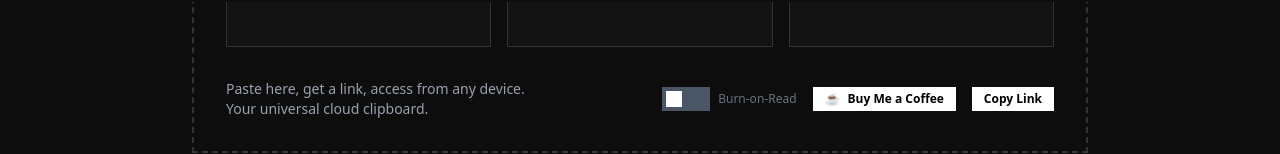
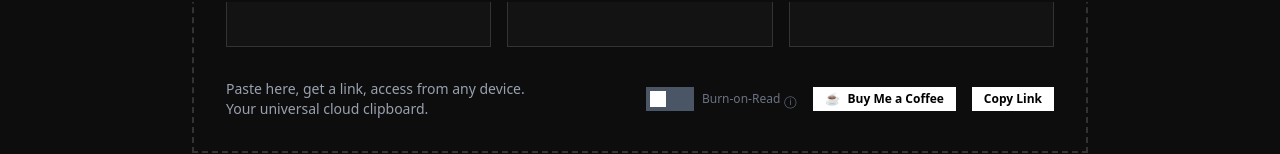
Before and after one commit to Domisore/cloud-clipboard, a Next.js app: page / in a window 1280 px wide. Shown: the part 798-952 px from the top of the page. Built offline with nearby package versions, Linux system fonts and the light colour scheme.

Commit message:
feat: Add a tooltip to explain the Burn-on-Read functionality in the DropZone component.

```diff
--- a/src/components/ui/DropZone.tsx
+++ b/src/components/ui/DropZone.tsx
@@ -10,6 +10,7 @@ export function DropZone() {
     const [isUploading, setIsUploading] = useState(false);
     const [uploadSuccess, setUploadSuccess] = useState<string | null>(null);
     const [burnOnRead, setBurnOnRead] = useState(false);
+    const [showTooltip, setShowTooltip] = useState(false);
 
     const handleUpload = useCallback(async (file: File) => {
         setIsUploading(true);
@@ -133,6 +134,7 @@ export function DropZone() {
                                     }`}
                             ></div>
                         </button>
+                        <div className="flex items-center gap-1">
                             <span className="text-xs text-gray-500 hidden sm:inline">
                                 {burnOnRead ? (
                                     <span className="text-danger font-bold">BURN_ON_READ</span>
@@ -140,6 +142,23 @@ export function DropZone() {
                                     'Burn-on-Read'
                                 )}
                             </span>
+                            <div
+                                className="relative hidden sm:inline-block"
+                                onMouseEnter={() => setShowTooltip(true)}
+                                onMouseLeave={() => setShowTooltip(false)}
+                            >
+                                <span className="text-xs text-gray-500 cursor-help">
+                                    ⓘ
+                                </span>
+                                {showTooltip && (
+                                    <div className="absolute bottom-full left-1/2 -translate-x-1/2 mb-2 w-64 bg-surface border border-accent p-3 text-xs text-gray-300 z-50 shadow-hacker-green">
+                                        <div className="mb-1 font-bold text-accent">Burn-on-Read</div>
+                                        <div>Files are automatically deleted after the first download for maximum privacy.</div>
+                                        <div className="absolute top-full left-1/2 -translate-x-1/2 -mt-px border-4 border-transparent border-t-accent"></div>
+                                    </div>
+                                )}
+                            </div>
+                        </div>
                     </div>
 
                     {/* Buy Me Coffee */}
```
Lines whose indentation alone changed are shown as unchanged.
